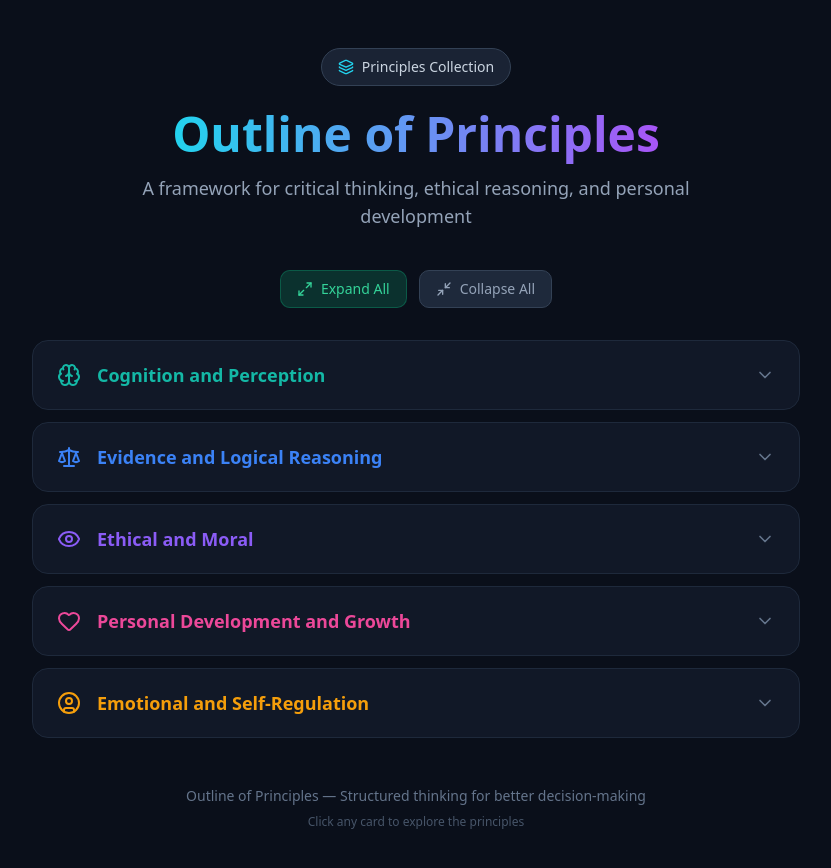
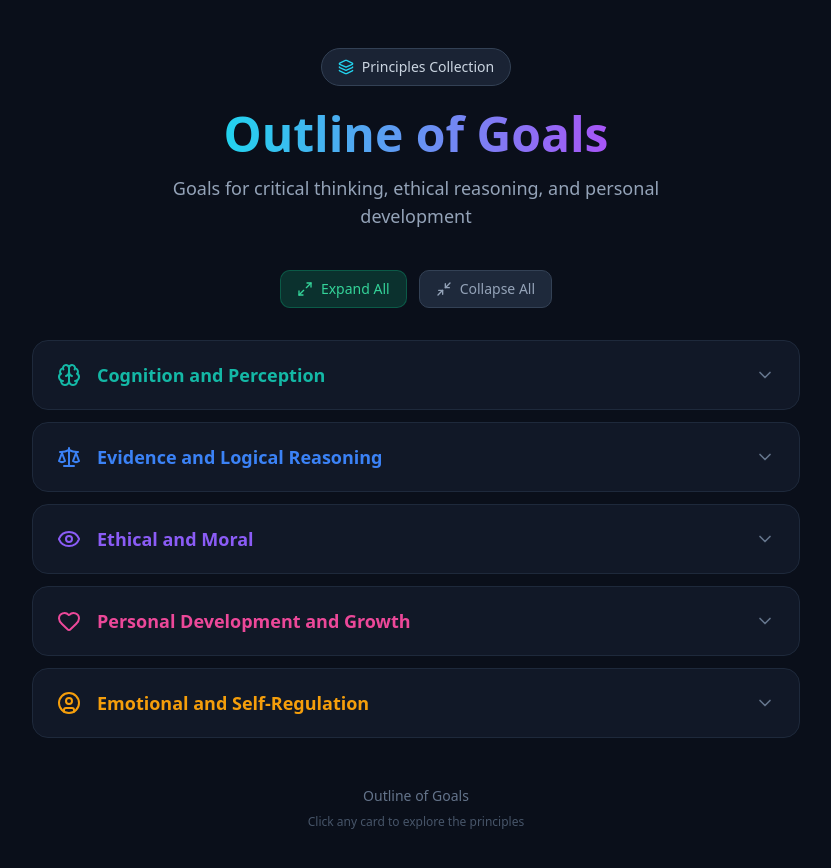
Before and after one commit to arthulian/resilience, a React (Vite) app: page / in a window 1280 px wide. Shown: the top 868 px of the page, without its empty margins (224-1055 px from the left). Built offline with nearby package versions, Linux system fonts and the light colour scheme.

Commit message:
Update App.jsx

```diff
--- a/src/App.jsx
+++ b/src/App.jsx
@@ -108,12 +108,12 @@ function App() {
 
           <h1 className="text-4xl md:text-5xl font-bold mb-4">
             <span className="bg-gradient-to-r from-cyan-400 to-purple-500 bg-clip-text text-transparent">
-              Outline of Principles
+              Outline of Goals
             </span>
           </h1>
 
           <p className="text-slate-400 text-lg max-w-xl mx-auto">
-            A framework for critical thinking, ethical reasoning, and personal development
+            Goals for critical thinking, ethical reasoning, and personal development
           </p>
         </header>
 
@@ -205,7 +205,7 @@ function App() {
         {/* Footer */}
         <footer className="mt-12 text-center">
           <p className="text-slate-500 text-sm">
-            Outline of Principles — Structured thinking for better decision-making
+            Outline of Goals
           </p>
           <p className="text-slate-600 text-xs mt-2">
             Click any card to explore the principles
```
